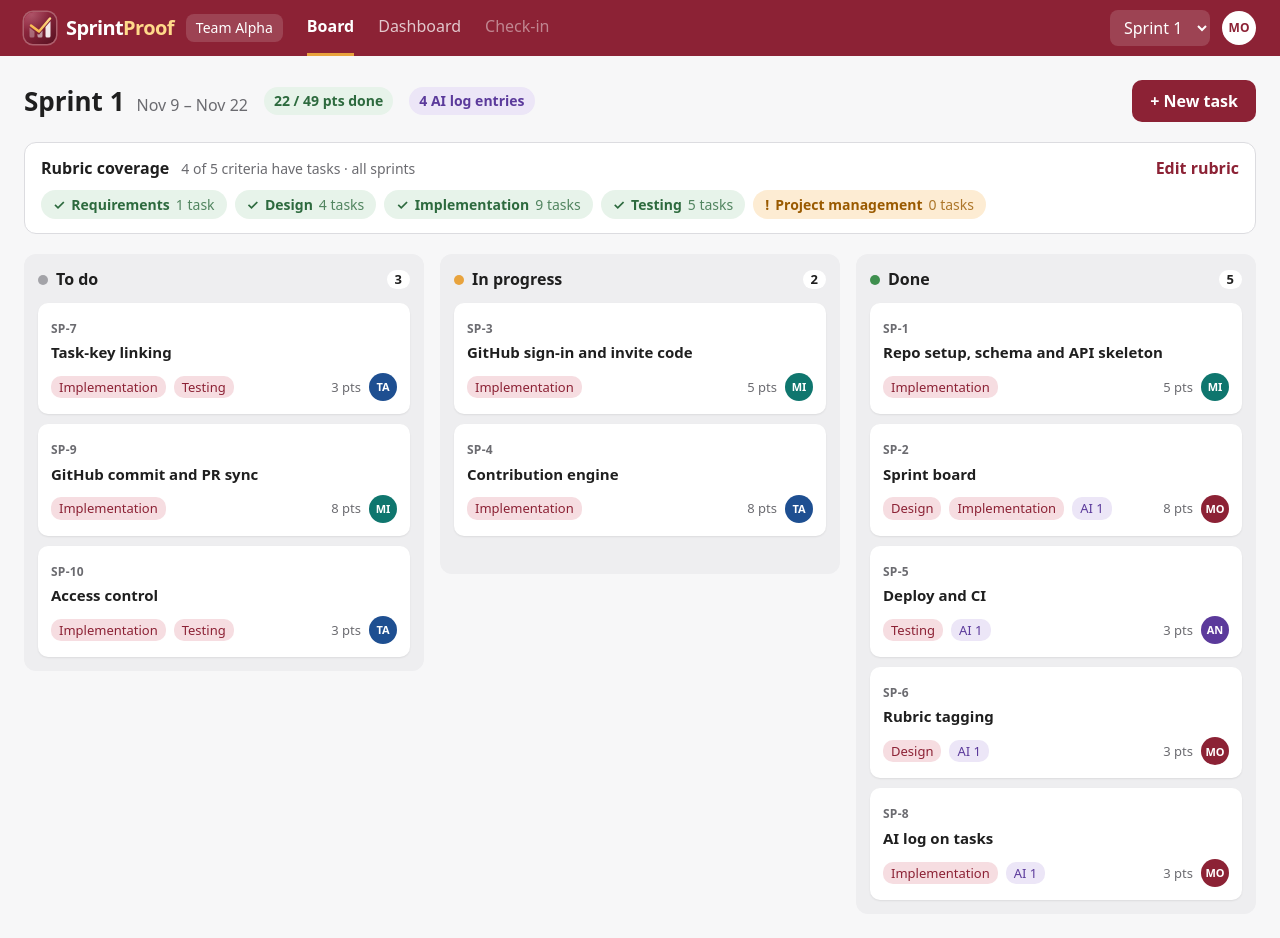
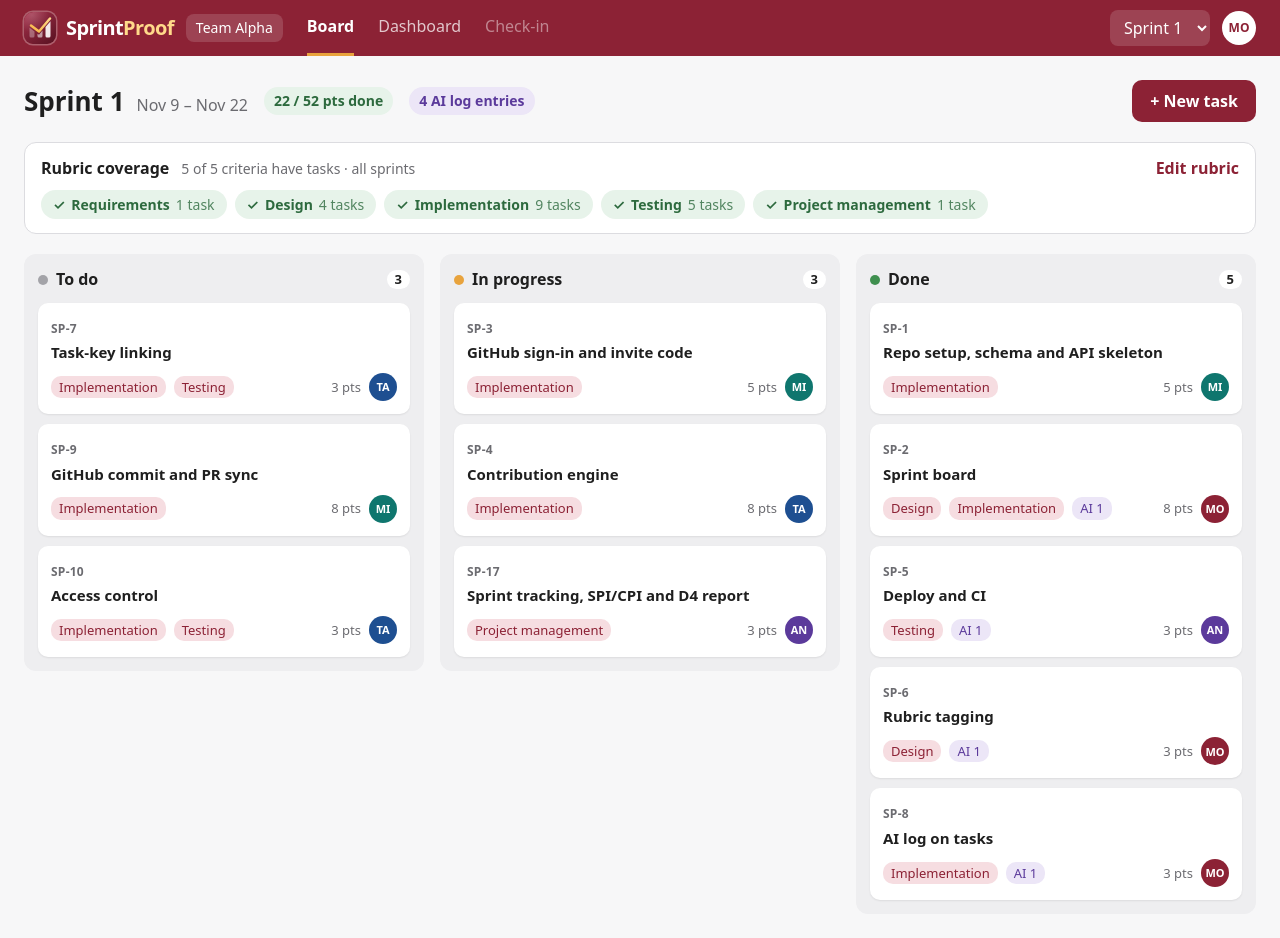
Before and after one commit to sherpa-debug/SOEN6841-Agile-Team-Collaboration-and-Sprint-Management-Platform, a React (Vite) app in the folder client/: page / in a window 1280 px wide. Built offline with nearby package versions, Linux system fonts and the light colour scheme.

Commit message:
SP-17 add project management task so the rubric criterion is covered

```diff
--- a/client/src/data/sampleData.js
+++ b/client/src/data/sampleData.js
@@ -54,6 +54,7 @@ export const SAMPLE_TASKS = [
   { key: 'SP-13', title: 'Peer check-in', sprintId: 2, assigneeId: 1, type: 'Implementation', points: 3, criteria: [2], status: 'todo' },
   { key: 'SP-14', title: 'Integration and regression tests', sprintId: 2, assigneeId: 3, type: 'Testing', points: 5, criteria: [4], status: 'in_progress' },
   { key: 'SP-15', title: 'Acceptance tests and usability session', sprintId: 2, assigneeId: 4, type: 'Testing', points: 3, criteria: [1, 4], status: 'todo' },
+  { key: 'SP-17', title: 'Sprint tracking, SPI/CPI and D4 report', sprintId: 1, assigneeId: 3, type: 'Documentation', points: 3, criteria: [5], status: 'in_progress' },
 ]
 
 // AI use logged on tasks (tool, purpose, and how the result was checked)
--- a/client/src/lib/tasks.js
+++ b/client/src/lib/tasks.js
@@ -1,7 +1,7 @@
 // Task logic, kept apart from the screens so it is easy to test (T2).
 import { loadJSON, saveJSON } from './storage.js'
 
-const STORAGE_KEY = 'sprintproof.tasks.v4'
+const STORAGE_KEY = 'sprintproof.tasks.v5'
 
 // Read saved tasks. If nothing is saved (or it is unreadable), use the fallback.
 export function loadTasks(fallback, storage) {
```
